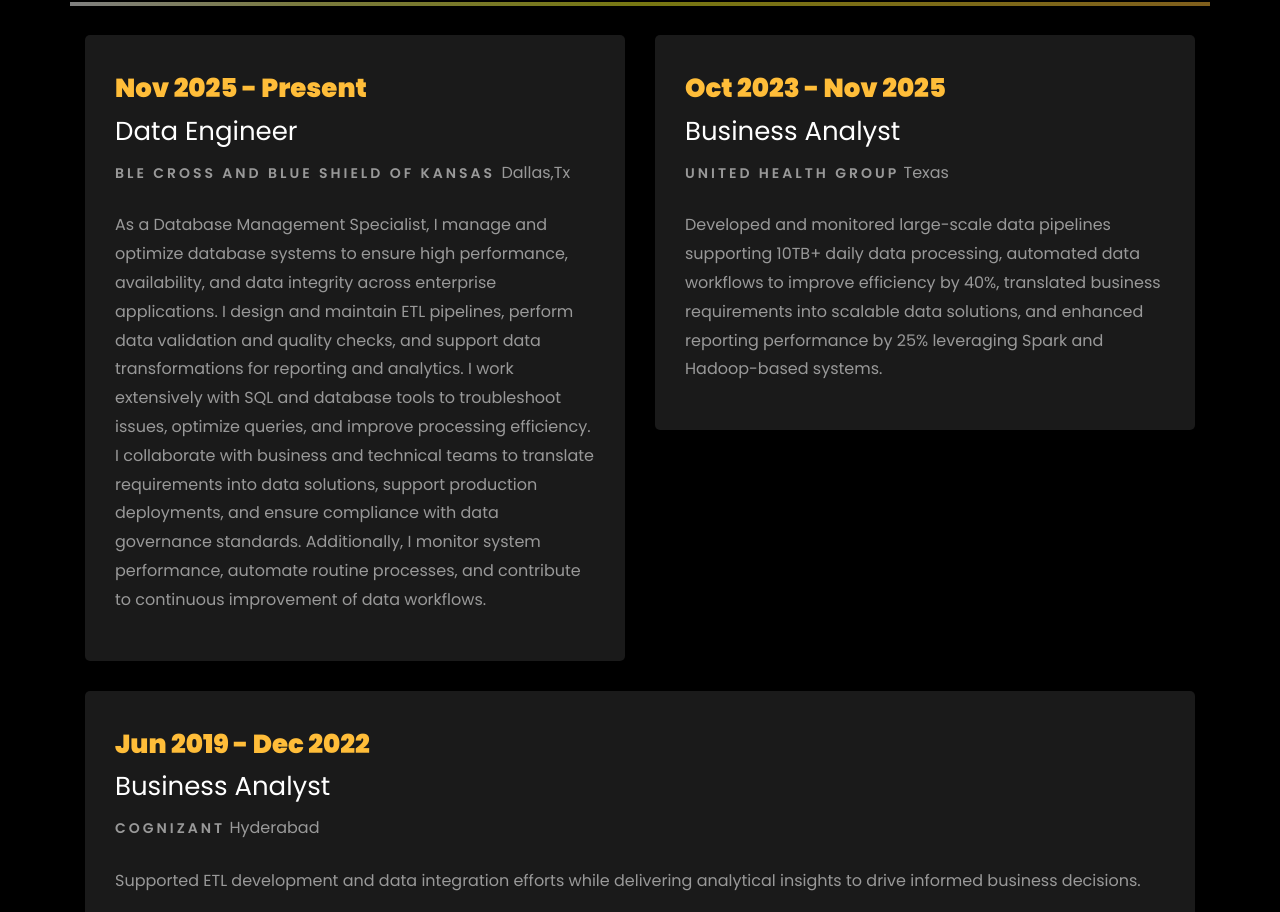
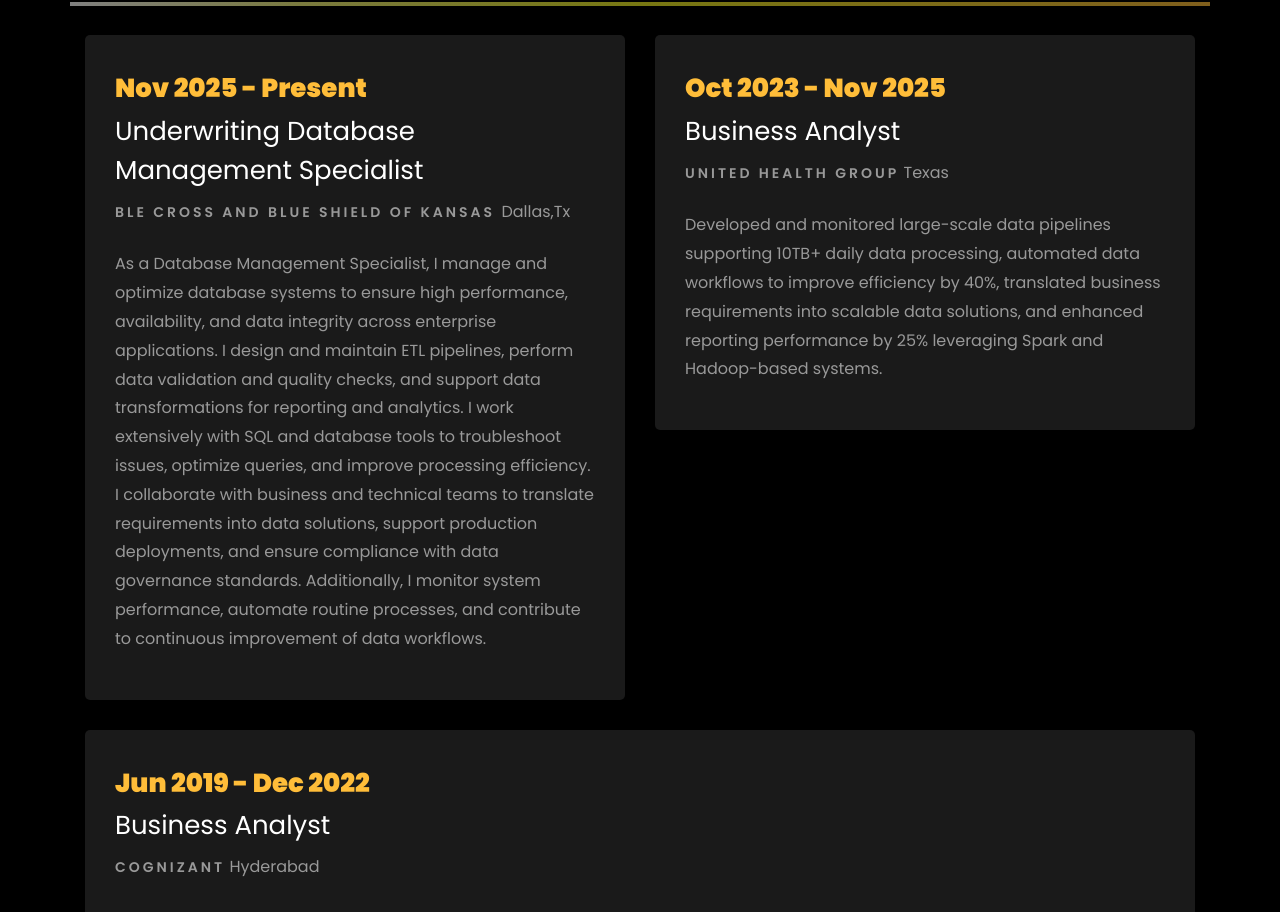
Before and after one commit to DeepthiSiddagoni/Deepthisiddagoni01, a plain HTML site: page index.html in a window 1280 px wide. Shown: the part 2831-3743 px from the top of the page. Drawn offline with Linux system fonts and the light colour scheme; files whose address does not match are found by name.

Commit message:
Update job title in index.html

```diff
--- a/index.html
+++ b/index.html
@@ -354,7 +354,7 @@ I am passionate about leveraging data to drive decision-making and improve opera
 				<div class="col-md-6">
 					<div class="resume-wrap ftco-animate">
 						<span class="date">Nov 2025 - Present</span>
-						<h2> Data Engineer</h2>
+						<h2> Underwriting Database Management Specialist</h2>
 						<span class="position"> Ble cross and Blue shield of Kansas </span>
 						<span class="mt-4">Dallas,Tx</span>
 						<p class="mt-4"> As a Database Management Specialist, I manage and optimize database systems to ensure high performance, availability, and data integrity across enterprise applications.
```
